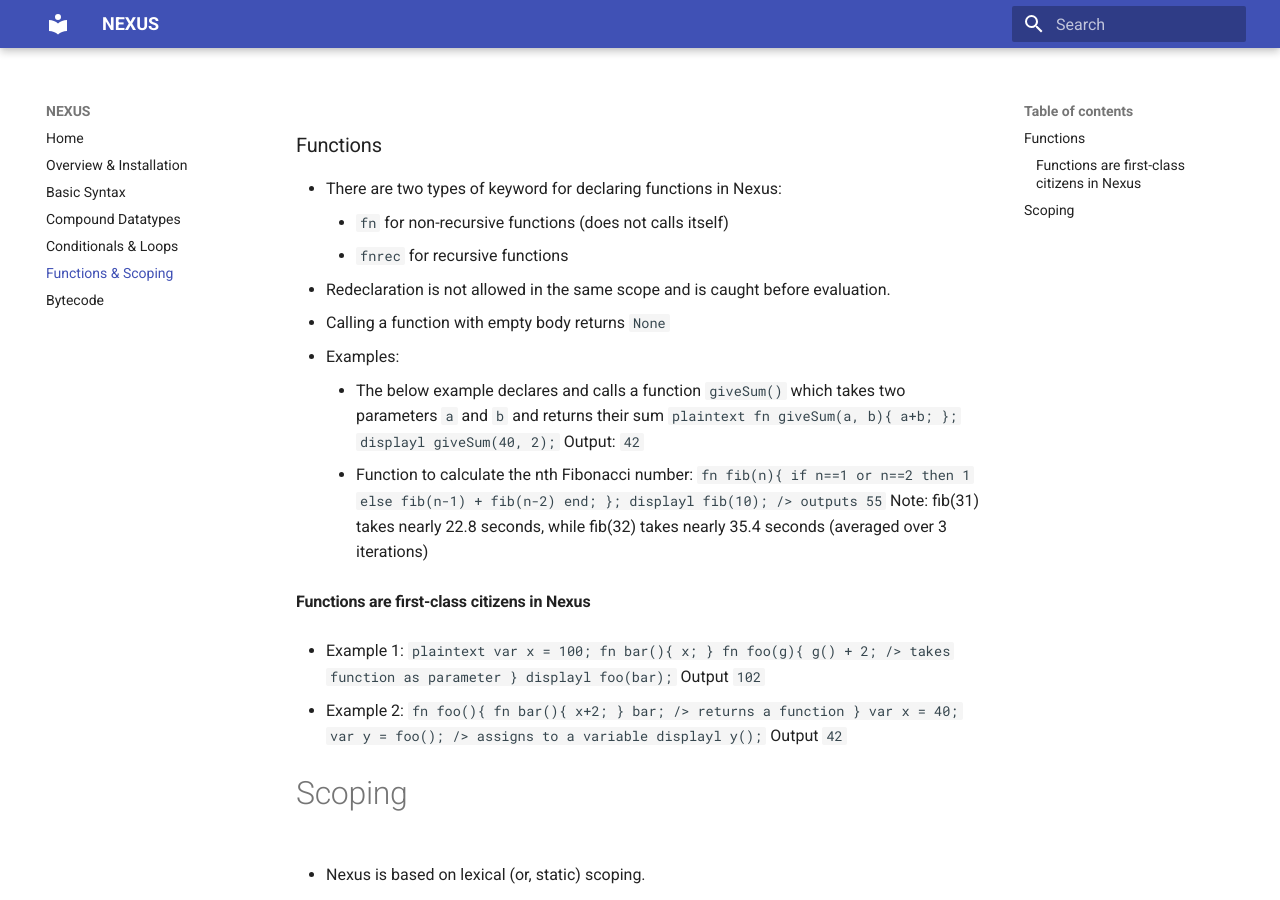
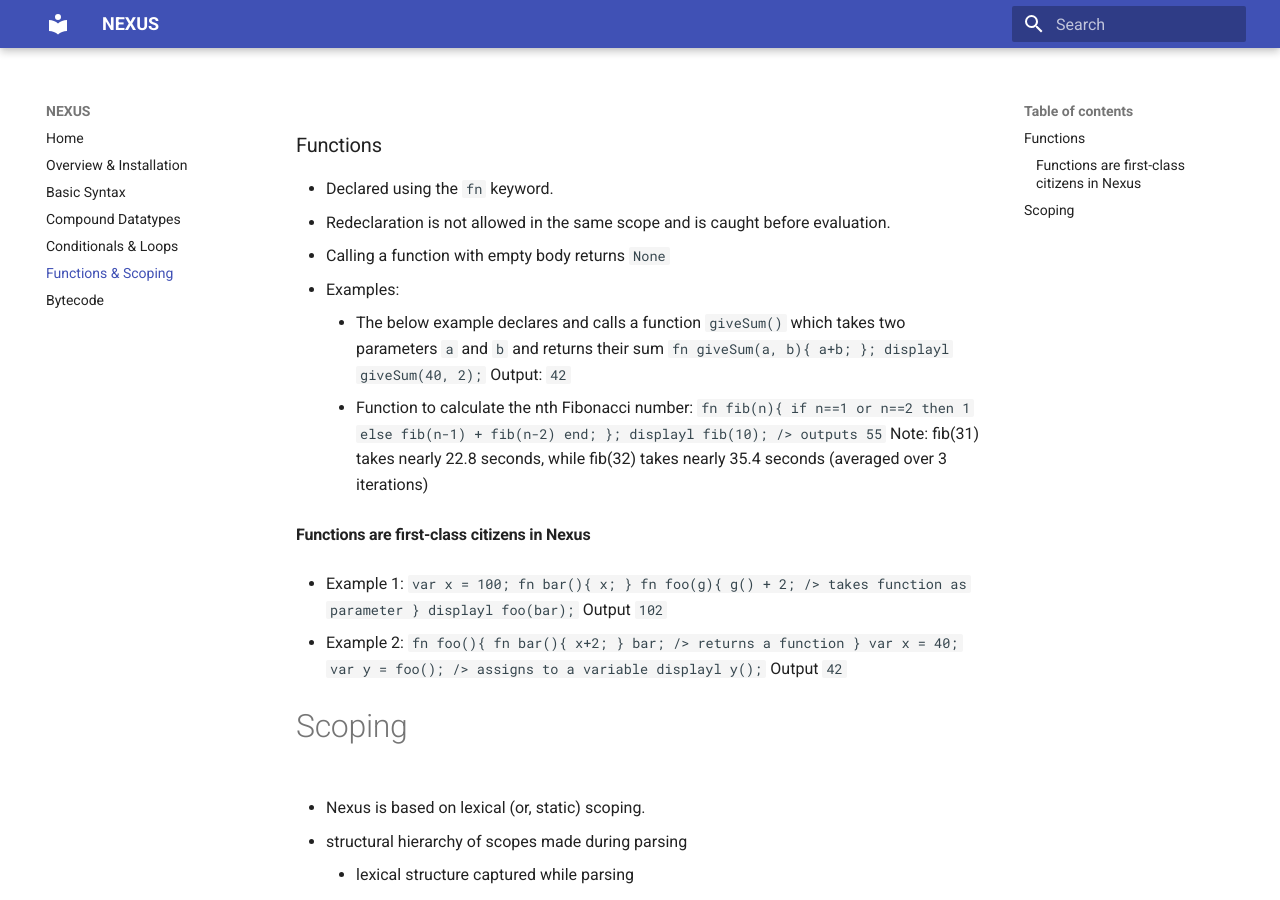
Before and after one commit to lucifer-reborn473/NEXUS, an MkDocs documentation site: the page built from docs/Functions & Scoping.md, in a window 1280 px wide and 900 px high. Built offline with MkDocs 1.6.1 and Material for MkDocs 9.7.7, drawn with Linux system fonts in a browser that asks for light colours.

Commit message:
Update Functions & Scoping.md

````diff
--- a/docs/Functions & Scoping.md
+++ b/docs/Functions & Scoping.md
@@ -1,12 +1,10 @@
 ### Functions
-- There are two types of keyword for declaring functions in Nexus:
-    - `fn` for non-recursive functions (does not calls itself)
-    - `fnrec` for recursive functions
+- Declared using the `fn` keyword.
 - Redeclaration is not allowed in the same scope and is caught before evaluation.
 - Calling a function with empty body returns `None`
 - Examples:
     - The below example declares and calls a function `giveSum()` which takes two parameters `a` and `b` and returns their sum
-        ```plaintext
+        ```
         fn giveSum(a, b){
             a+b;
         };
@@ -27,7 +25,7 @@
 
 #### Functions are first-class citizens in Nexus
 - Example 1:
-    ```plaintext
+    ```
     var x = 100;
     fn bar(){
         x;
````
